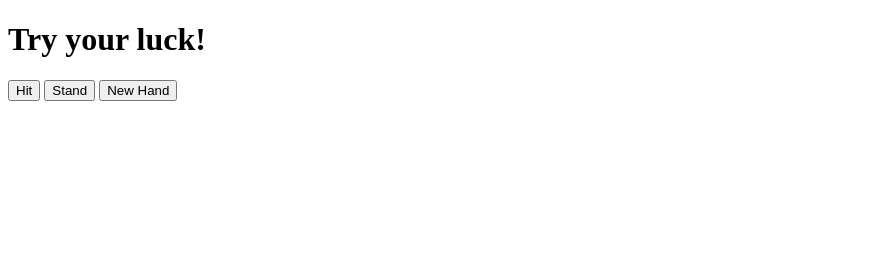
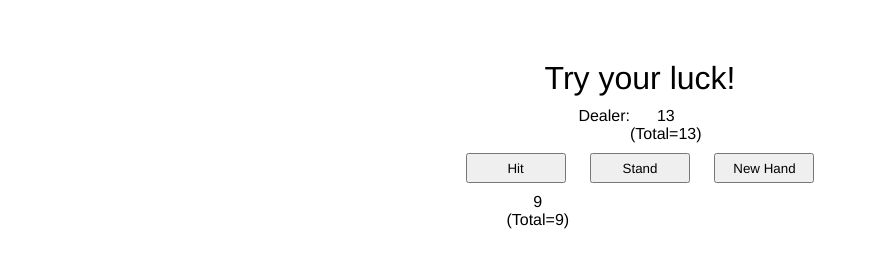
Before and after one commit to kaytcat/blackjack, a plain HTML site: page index.html in a window 1280 px wide. Both pictures are taken after a click on the button "Hit". Shown: the whole page, without its empty margins (0-869 px from the left). Drawn offline with Linux system fonts and the light colour scheme.

Commit message:
redid code

```diff
--- a/index.html
+++ b/index.html
@@ -2,15 +2,94 @@
 <html>
 <head>
   <title>Blackjack</title>
+
+<style type="text/css">
+
+html, body, h1 {
+  padding: 0;
+  margin: 0;
+  font-family: helvetica, arial, sans-serif;
+}
+
+h1 {
+  padding: 10px;
+  font-weight: 100;
+}
+
+button {
+  margin: 10px;
+  width: 100px;
+  height: 30px;
+  font-family: helvetica, arial, sans-serif;
+}
+
+.button-click,
+.button-click:focus,
+.button-click:hover {
+  background-color: red;
+  color: white;
+}
+
+button:hover {
+  background-color: #dddddd;
+}
+
+button:focus {
+  outline: none;
+}
+
+.container {
+  text-align: center;
+  margin-top: 50px;
+}
+
+.result-cont,
+.result-cont div {
+  display: inline-block;
+}
+
+.result-cont {
+  width: 100%;
+}
+
+.draw-result2 {
+  width: 200px;
+}
+
+.draw-result {
+  width: 200px;
+}
+
+.dealer {
+  width: 150px;
+  margin: 0 auto;
+}
+
+.dealer span,
+.dealer div {
+  display: inline-block;
+  vertical-align: top;
+}
+
+
+
+
+
+</style>
 </head>
 <body>
   <div class="container">
-    <h1>Try your luck!</h1>
-    <button onclick="user()" id="button">Hit</button>
-    <button onclick="dealer()" id="buttonStand">Stand</button>
-    <button onclick="" id="buttonNew">New Hand</button>
-    <div class="draw-result" id="draw-data"></div>
-    <div class="draw-result2" id="draw-data2"></div>
+    <div class="button-cont">
+      <h1>Try your luck!</h1>
+       <div class="dealer"><span>Dealer: </span><div id="dealer"></div></div>
+      <button onclick="getCards()" id="button">Hit</button>
+      <button onclick="holdCards()" id="buttonStand">Stand</button>
+      <a href=""><button id="buttonNew">New Hand</button></a>
+    </div>
+    <div class="result-cont">
+      <div class="draw-result1" id="draw-data1"></div>
+      <div class="draw-result2" id="draw-data2"></div>
+    </div>
   </div>
 
 
@@ -57,86 +136,225 @@ function cardName(card) {
 
 
 
-function pickaCard(who) {
+function pickaCard() {
   var card = Math.floor((Math.random()*13)+1);
   // var suit = pickSuit();
 
   return card;
-
-//   document.getElementById("draw-data").innerHTML = who + " picked the " + cardName(card) + " of " + suit;
-//
 }
 
+var cardStorageUser = [];
+var cardStorageDealer = [];
+var cardDealer = 0;
+var cardUser = 0;
+var totalD = 0;
+var totalU = 0;
+var i = 0;
+var u = 0;
+var c = 0;
+var run = 1;
 
-function dealer() {
-  var dealerHand = pickaCard("dealer");
-  if (dealerHand < 17) {
-    var dealerHand2 = pickaCard("dealer");
+
+function getCards() {
+
+  if (c < 4) {
+    c = c + 1;
+    console.log("varc=" + c);
+    var cardDealer = pickaCard();
+    var cardUser = pickaCard();
+
+    cardStorageDealer.push(cardDealer);
+    cardStorageUser.push(cardUser);
+
+
+    document.getElementById("dealer").innerHTML = cardStorageDealer[i] + "<br/>(Total=" + totalDealer() + ")";
+    if (run == 1) {document.getElementById("draw-data1").innerHTML = cardStorageUser[u] + "<br/>(Total=" + totalUser() + ")";};
   }
-    var total = dealerHand + dealerHand2;
-  if(total <= 21) {
-    var dealerHand3 = pickaCard("dealer");
-    var total = dealerHand + dealerHand2 + dealerHand3;
-    document.getElementById("draw-data").innerHTML =  "The dealer picked " + dealerHand + ", " + dealerHand2 + ", " + dealerHand3 + " which equals " + total;
-  } else {
-    document.getElementById("draw-data").innerHTML =  "The dealer picked " + dealerHand + ", " + dealerHand2 + " which equals " + total;
+
+  console.log(totalDealer());
+  if ( c == 4 || totalDealer() > 21 || totalUser() >= 21) {
+    lookatHands();
   }
+
 }
 
 
 
-var hitCount = 0;
-var cardCount = [];
-var cardTotal = 0;
-var i=0;
-function user() {
-  hitCount++;
 
-  if (cardTotal < 21) {
-    var userHand = pickaCard("user");
-    cardCount.push(userHand);
-    len = cardCount.length;
-    console.log("array content = " + cardCount)
+function totalDealer() {
+  len = cardStorageDealer.length;
 
-    for (; i < len; i++) {
-      console.log("array length=" + cardCount.length);
-      console.log("cardtotal at beginning of loop=" + cardTotal);
-      console.log("Which part of array its on=" + cardCount[i]);
-      cardTotal = cardTotal + cardCount[i];
-      console.log("cardtotal at the end of loop= " + cardTotal);
-    }
+  for (; i < len ; i++ ) {
+    totalD = totalD + cardStorageDealer[i];
   }
+  return totalD;
+}
+
+
+function totalUser() {
+  len = cardStorageUser.length;
+
+  for (; u < len ; u++ ) {
+    totalU = totalU + cardStorageUser[u];
+  }
+  return totalU;
+}
+
+function holdCards() {
+  run = 0;
+  console.log("run=" + run);
+  document.getElementById("draw-data1").innerHTML = " ";
+  document.getElementById("draw-data2").innerHTML = "Your card total is " + totalUser();
+
+}
 
 
 
 
 
-  // document.getElementById("draw-data2").innerHTML = userHand;
-  // if (hitCount >= 1) {
-  //   function user() {
-  //     var userHand2 = pickaCard("user");
-  //     console.log(userHand);
-  //     console.log(userHand2);
-  //     document.getElementById("draw-data2").innerHTML = userHand + " " + userHand2;
+  // if (user == "user") {
+  //   len = cardStorageUser.length;
+  //   if ( i < len) {
+  //     var total = total + cardStorageUser[i];
+  //     i++;
   //   }
-  // }
-  console.log(cardCount);
-}
+  // } else
 
 
 
-function userDisplay() {
 
-}
+
+
+
+
+
+
+
+
+
+
+
+
+
+
+
+
+//   document.getElementById("draw-data").innerHTML = who + " picked the " + cardName(card) + " of " + suit;
+//
+// }
+
+
+// function dealer() {
+//   var dealerHand = pickaCard("dealer");
+//   if (dealerHand < 17) {
+//     var dealerHand2 = pickaCard("dealer");
+//   }
+//     var total = dealerHand + dealerHand2;
+//   if(total <= 21) {
+//     var dealerHand3 = pickaCard("dealer");
+//     var total = dealerHand + dealerHand2 + dealerHand3;
+//     document.getElementById("draw-data").innerHTML =  "The dealer picked " + dealerHand + ", " + dealerHand2 + ", " + dealerHand3 + " which totals: " + total;
+//   } else {
+//     document.getElementById("draw-data").innerHTML =  "The dealer picked " + dealerHand + ", " + dealerHand2 + " which totals: " + total;
+//   }
+// }
+
+
+
+// var hitCount = 0;
+// var cardCount = [];
+// var cardTotal = 0;
+// var i=0;
+
+// function hit() {
+
+//   function user() {
+//     hitCount++;
+
+//     if (cardTotal < 21) {
+//       var userHand = pickaCard("user");
+//       cardCount.push(userHand);
+//       len = cardCount.length;
+//       console.log("array content = " + cardCount)
+
+//       for (; i < len; i++) {
+//         console.log("array length=" + cardCount.length);
+//         console.log("cardtotal at beginning of loop=" + cardTotal);
+//         console.log("Which part of array its on=" + cardCount[i]);
+//         cardTotal = cardTotal + cardCount[i];
+//         document.getElementById("draw-data").innerHTML = cardCount[i] + " <br/>Total:" + cardTotal;
+//         console.log("cardtotal at the end of loop= " + cardTotal);
+//           if (cardTotal >= 21) {
+//             document.getElementById("button").className = "button-click";
+//           }
+//         }
+//       }
+//     }
+
+//     user();
+
+//     function dealer() {
+//     hitCount++;
+
+//     if (cardTotal < 21) {
+//       var userHand = pickaCard("dealer");
+//       cardCount.push(userHand);
+//       len = cardCount.length;
+//       console.log("array content = " + cardCount)
+
+//       for (; i < len; i++) {
+//         console.log("array length=" + cardCount.length);
+//         console.log("cardtotal at beginning of loop=" + cardTotal);
+//         console.log("Which part of array its on=" + cardCount[i]);
+//         cardTotal = cardTotal + cardCount[i];
+//         document.getElementById("draw-data2").innerHTML = cardCount[i] + " <br/>Total:" + cardTotal;
+//         console.log("cardtotal at the end of loop= " + cardTotal);
+//           if (cardTotal >= 21) {
+//             document.getElementById("button").className = "button-click";
+//           }
+//         }
+//       }
+//     }
+
+//     dealer();
+
+
+//   }
+
+
+
+
+
+//   // document.getElementById("draw-data2").innerHTML = userHand;
+//   // if (hitCount >= 1) {
+//   //   function user() {
+//   //     var userHand2 = pickaCard("user");
+//   //     console.log(userHand);
+//   //     console.log(userHand2);
+//   //     document.getElementById("draw-data2").innerHTML = userHand + " " + userHand2;
+//   //   }
+//   // }
+// //   console.log(cardCount);
+// // }
+
+
+
+// function userDisplay() {
+
+// }
 
 
 function lookatHands() {
-  if (dealerHand > 21) {
+  if (totalUser() > 21) {
+    alert("Dealer won");
+  } else if (totalDealer() > 21 && totalUser() > 21) {
+    alert("Both lose");
+  } else if (totalUser() > totalDealer()) {
+    alert("You win!");
+  } else if (totalUser() == totalDealer()) {
+    alert("Tie");
+  } else if (totalDealer() > 21) {
     alert("House busts! You win!");
-  } else if (userHand > dealerHand) {
-    alert("You win!");
-  } else if (userHand == dealerHand) {
-    alert("Push!");
   } else {
     alert("House wins!");
   }
```
